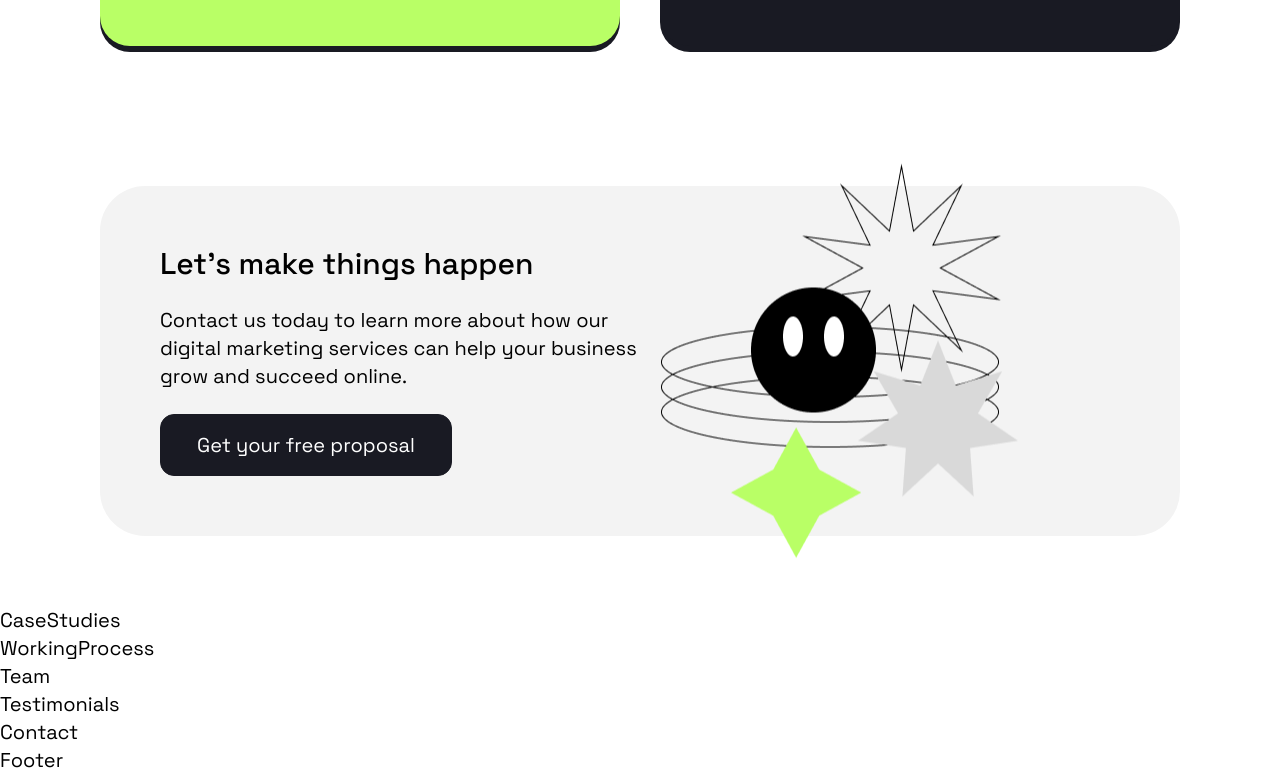
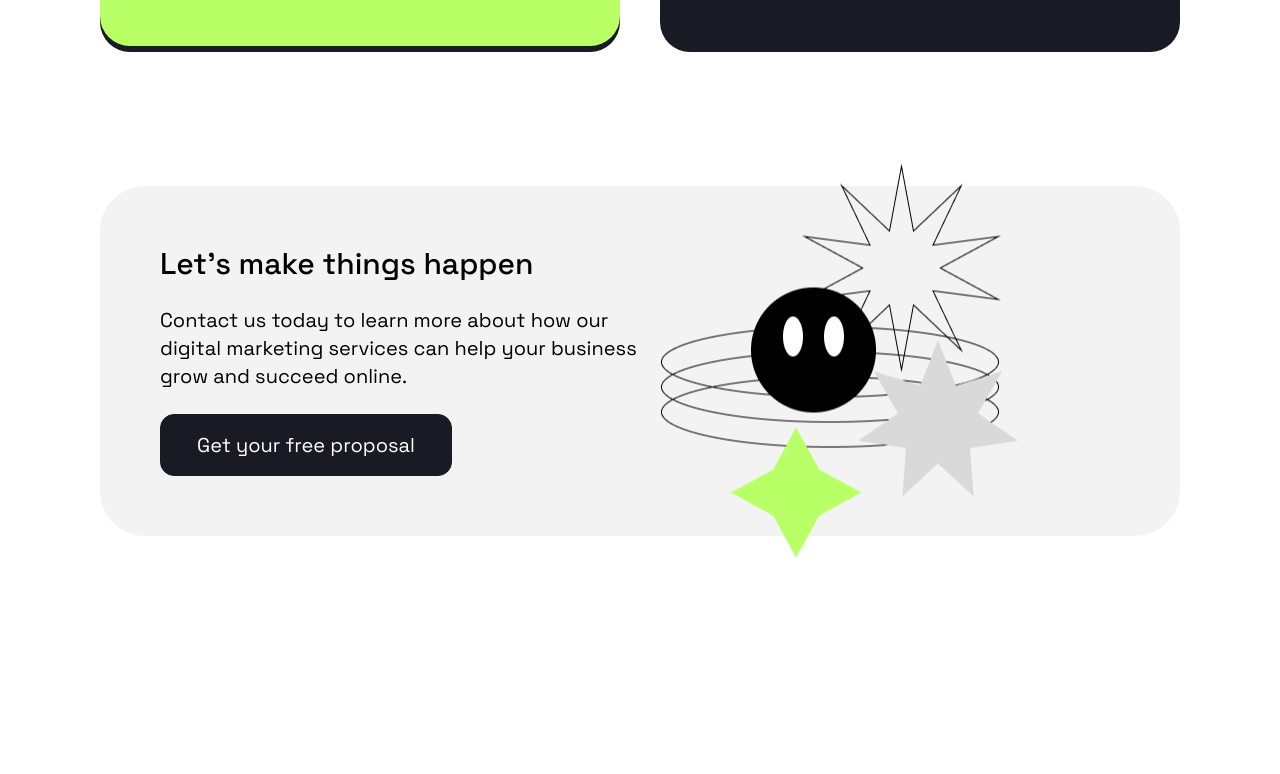
Before and after one commit to aatmaneoulmouden/positivus, a React (Vite) app: page / in a window 1280 px wide. Shown: the part 2023-2797 px from the top of the page. After the commit the page ends 2629 px from the top, so only its background shows below. Built offline with nearby package versions, Linux system fonts and the light colour scheme.

Commit message:
fix: Comment uncompleted section

```diff
--- a/src/App.jsx
+++ b/src/App.jsx
@@ -20,12 +20,12 @@ const App = () => {
       <Partners />
       <Services />
       <Cta />
-      <CaseStudies />
+      {/* <CaseStudies />
       <WorkingProcess />
       <Team />
       <Testimonials />
       <Contact />
-      <Footer />
+      <Footer /> */}
     </>
   );
 };
```
